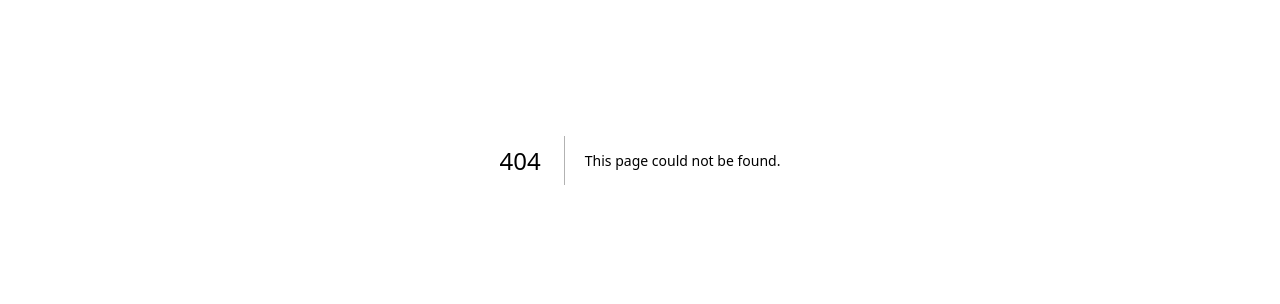
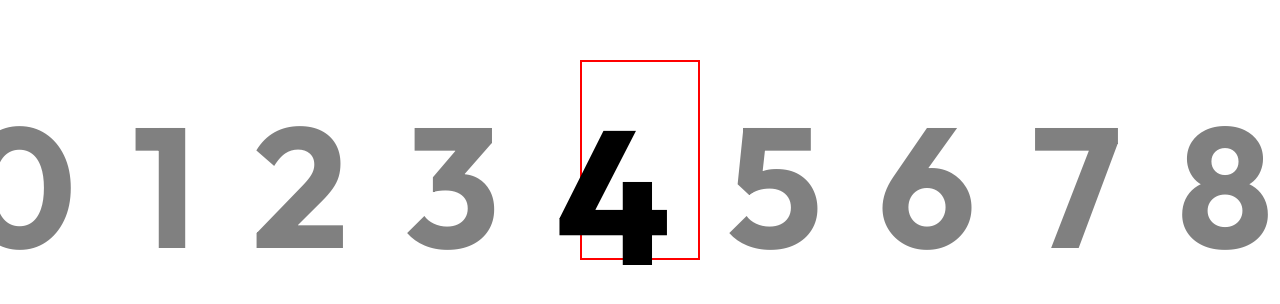
Before and after one commit to Verpixeltes/fashion-site, a Next.js app: page /age_selector in a window 1280 px wide. Before the commit this address had no page. Shown: the part 240-544 px from the top of the page. Built offline with nearby package versions, Linux system fonts and the light colour scheme.

Commit message:
Initial Commit

```diff
--- /dev/null
+++ b/app/age_selector/App.css
@@ -0,0 +1,22 @@
+.text-9xl {
+    font-size: 170px;
+}
+.rechteckig-rote-border {
+    border: 2px solid red;
+    width: 120px; /* Adjust width as needed */
+    height: 200px; /* Adjust height as needed */
+    position: fixed;
+    top: 50%;
+    left: 50%;
+    transform: translate(-50%, -50%);
+}
+
+span {
+    color: gray; /* Standardfarbe grau */
+    transition: color .3s ease; /* Sanfte Übergänge */
+}
+
+span.active {
+    color: black; /* Farbe schwarz wenn aktiv */
+    font-size: 190px;
+}
--- /dev/null
+++ b/app/age_selector/page.js
@@ -0,0 +1,69 @@
+"use client";
+import React, { useEffect, useRef, useState } from 'react';
+import './App.css';
+
+const HorizontalScroll = () => {
+    const numbers = Array.from({ length: 100 }, (_, i) => i); // Start from 0
+    const [activeIndex, setActiveIndex] = useState(null); // State to track the active index
+
+    const containerRef = useRef(null); // Reference to the container
+
+    useEffect(() => {
+        const checkActiveSpan = () => {
+            const spans = containerRef.current.querySelectorAll('span');
+            const borderRect = document.querySelector('.rechteckig-rote-border').getBoundingClientRect();
+
+            spans.forEach((span, index) => {
+                const spanRect = span.getBoundingClientRect();
+                // Check if the span is within the red border area
+                if (
+                    spanRect.left < borderRect.right &&
+                    spanRect.right > borderRect.left &&
+                    spanRect.top < borderRect.bottom &&
+                    spanRect.bottom > borderRect.top
+                ) {
+                    setActiveIndex(index); // Set the active index
+                }
+            });
+        };
+
+        const container = containerRef.current;
+        container.addEventListener('scroll', checkActiveSpan); // Event listener for scroll on the container
+
+        // Check on initial load
+        checkActiveSpan();
+
+        // Scroll to the initial position to center the number 1
+        const initialScrollPosition = 85; // Adjust this value as needed
+        container.scrollTo({ left: initialScrollPosition, behavior: 'smooth' });
+
+        return () => {
+            container.removeEventListener('scroll', checkActiveSpan); // Clean up the event listener
+        };
+    }, []);
+
+    useEffect(() => {
+        if (activeIndex !== null && typeof window !== 'undefined') {
+            localStorage.setItem('selectedAge', activeIndex);
+        }
+    }, [activeIndex]);
+
+    return (
+        <div ref={containerRef} className="font-outfit relative flex mr-32 mt-80 overflow-x-scroll whitespace-nowrap p-5 w-full scrollbar-hide">
+            {numbers.map((number, index) => (
+                <span key={number} className={`mx-7 text-9xl font-bold ${activeIndex === index ? 'active' : ''}`}>
+                    {number}
+                </span>
+            ))}
+        </div>
+    );
+};
+
+export default function Page() {
+    return (
+        <>
+            <div className="rechteckig-rote-border"></div>
+            <HorizontalScroll />
+        </>
+    );
+}
--- a/app/gender/page.js
+++ b/app/gender/page.js
@@ -2,7 +2,7 @@
 import React, { useState, useEffect } from 'react';
 import './checkbox_design.css';
 import VerticalTextContainer from '../navbar/navbar.js';
-import "./slider.css";
+
 
 export default function GenderSelection() {
     const [selectedGender, setSelectedGender] = useState(null);
@@ -28,14 +28,6 @@ export default function GenderSelection() {
         setSelectedGender(gender);
         if (typeof window !== 'undefined') {
             localStorage.setItem('selectedGender', gender);
-        }
-    };
-
-    const handleAgeSliderChange = (event) => {
-        const newAge = event.target.value;
-        setAge(newAge);
-        if (typeof window !== 'undefined') {
-            localStorage.setItem('selectedAge', newAge);
         }
     };
 
@@ -74,40 +66,7 @@ export default function GenderSelection() {
                         </div>
                     ))}
                 </div>
-                <div className="flex flex-col items-center mt-8">
-                    <span className="select-none font-outfit text-xl tracking-widest mr-10 font-bold text-center text-center-on-small">
-                        Hmh, I need your age
-                    </span>
-                    <div className="flex justify-center items-center mt-6">
-                        {isEditingAge ? (
-                            <input
-                                type="number"
-                                value={age}
-                                onChange={handleAgeInputChange}
-                                onBlur={handleAgeInputBlur}
-                                onKeyDown={handleAgeInputKeyDown}
-                                className="font-outfit text-xl text-center"
-                            />
-                        ) : (
-                            <span
-                                className="font-outfit text-xl"
-                                onClick={handleAgeSpanClick}
-                            >
-                                {age}
-                            </span>
-                        )}
-                    </div>
-                    <input
-                        type="range"
-                        min="0"
-                        max="99"
-                        value={age}
-                        onChange={handleAgeSliderChange}
-                        className="slider"
-                    />
-                    <div className="flex justify-between w-full mt-2">
-                    </div>
-                </div>
+
             </div>
             <VerticalTextContainer />
         </>
--- a/package.json
+++ b/package.json
@@ -9,11 +9,13 @@
     "lint": "next lint"
   },
   "dependencies": {
+    "framer-motion": "^11.11.10",
     "next": "14.2.15",
     "next-video": "^1.2.0",
     "next-videos": "^1.4.1",
     "react": "^18",
-    "react-dom": "^18"
+    "react-dom": "^18",
+    "react-swipeable": "^7.0.1"
   },
   "devDependencies": {
     "eslint": "^8",
--- a/tailwind.config.js
+++ b/tailwind.config.js
@@ -19,5 +19,17 @@ module.exports = {
       },
     },
   },
-  plugins: [],
+  plugins: [
+    function ({ addUtilities }) {
+      addUtilities({
+        '.scrollbar-hide': {
+          '-ms-overflow-style': 'none',
+          'scrollbar-width': 'none',
+          '&::-webkit-scrollbar': {
+            display: 'none',
+          },
+        },
+      });
+    },
+  ],
 };
```
Also changed, not shown: app/gender/slider.css (deleted, +0 -34 lines), app/gender/spinner.css (added, +17 -0 lines), 1 other file (tests, documents, lock files or other folders).
